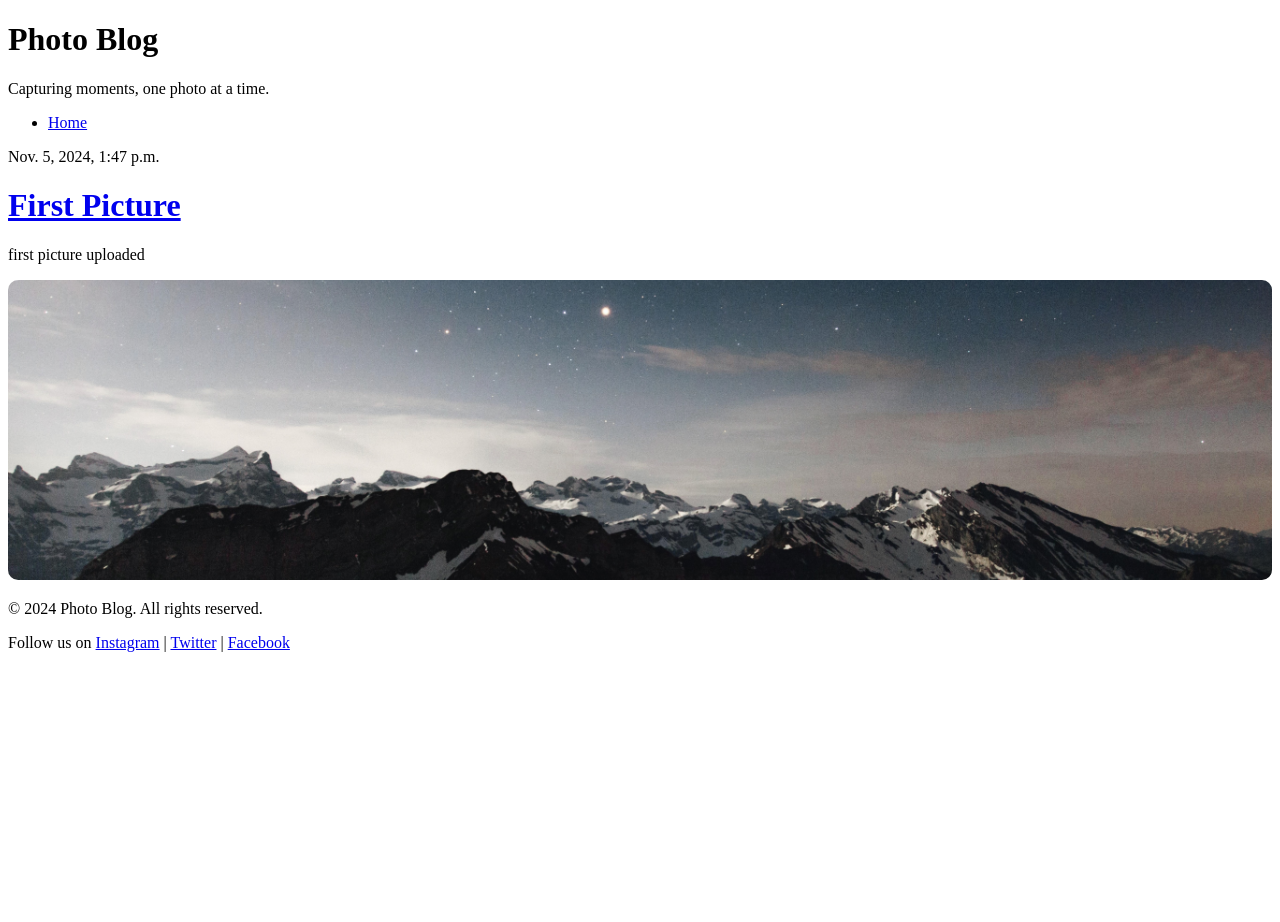
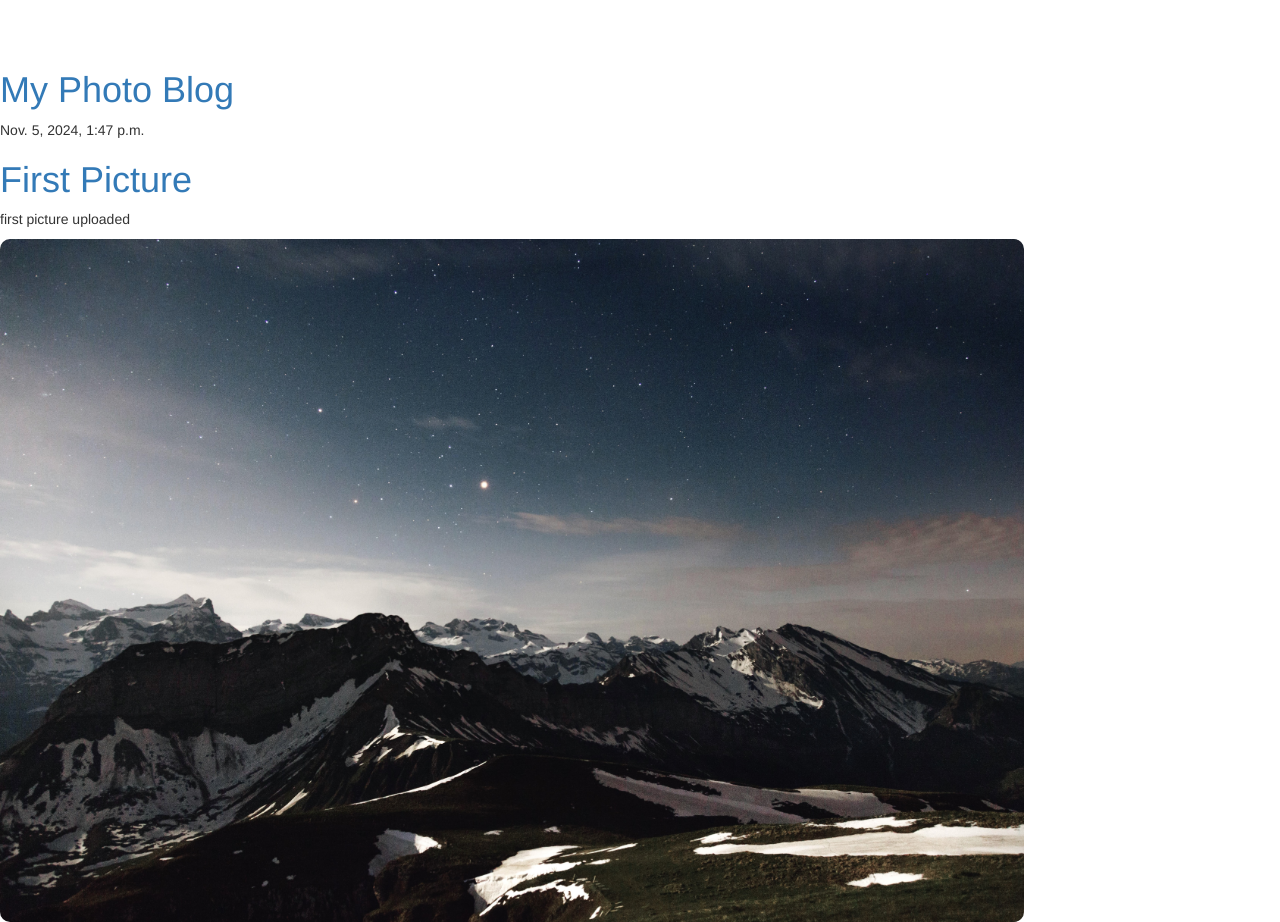
Before and after one commit to sekandarq/my-first-blog, a Django app: page / in a window 1280 px wide. Before the commit the page ends 652 px from the top, so only its background shows below. Run offline with Django 3.2, Linux system fonts and the light colour scheme; data comes from the database, SQL or seed files in the repository; some libraries are stand-ins or nearby versions.

Commit message:
Added CSS style to the blog

```diff
--- a/blog/static/css/blog.css
+++ /dev/null
@@ -1,7 +0,0 @@
-
-.blog-image-list{
-    width: 100%;
-    height: 300px;
-    object-fit: cover;
-    border-radius: 10px;
-}
--- a/blog/templates/blog/base.html
+++ b/blog/templates/blog/base.html
@@ -1,38 +1,39 @@
-<!-- blog/base.html -->
+<!-- blog/post_list.html -->
+{% load static %}
 <!DOCTYPE html>
-<html lang="en">
+
+<html>
     <head>
-    <meta charset="UTF-8">
-    <meta name="viewport" content="width=device-width, initial-scale=1.0">
-    <title>{% block title %}Photo Blog{% endblock %}</title>
-    {% load static %}
-    <link rel="stylesheet" href="{% static 'css/blog.css' %}">
+        <title>My Photo Blog</title>
+        <link rel="stylesheet" href="//maxcdn.bootstrapcdn.com/bootstrap/3.2.0/css/bootstrap.min.css">
+        <link rel="stylesheet" href="//maxcdn.bootstrapcdn.com/bootstrap/3.2.0/css/bootstrap-theme.min.css">
+
+        <link rel="stylesheet" href= "{% static 'css/blog.css' %}">
+
+        <style>
+            body {
+                padding-top: 50px;
+            }
+            .blog-image-list {
+                width: 80%;
+                height: auto;
+                border-radius: 10px;
+            }
+        </style>
+
     </head>
+
     <body>
-    <!-- Header Section -->
         <header>
-        <h1>Photo Blog</h1>
-        <p>Capturing moments, one photo at a time.</p>
-        <nav>
-            <ul>
-                <li><a href="{% url 'post_list' %}">Home</a></li>
-            </ul>
-        </nav>
+          <div>
+              <h1><a href="/"> My Photo Blog</a></h1>
+          </div>
         </header>
 
-    <!-- Main Content Section -->
         <main>
                 {% block content %}
-        <!-- The child template will inject the content here -->
-
-
                 {% endblock %}
         </main>
+    </body>
 
-    <!-- Footer Section -->
-    <footer>
-        <p>&copy; 2024 Photo Blog. All rights reserved.</p>
-        <p>Follow us on <a href="#">Instagram</a> | <a href="#">Twitter</a> | <a href="#">Facebook</a></p>
-    </footer>
-</body>
 </html>
--- a/blog/templates/blog/post_list.html
+++ b/blog/templates/blog/post_list.html
@@ -3,9 +3,9 @@
 {% load static %}
 
 
-
 {% block content %}
     {% for post in posts %}
+
         <div class="post">
             <div class="date">
                 {{ post.published_date }}
@@ -13,7 +13,7 @@
             <h1><a href="#">{{ post.title }}</a></h1>
             <p>{{ post.text|linebreaksbr }}</p>
             <!-- blog image -->
-            <img src="{{ post.image.url }}" class="blog-image-list" alt="{{ post.title }}">
+            <img src="{{ post.image.url }}" class="rounded blog-image-list" alt="{{ post.title }}">
         </div>
     {% endfor %}
 {% endblock %}
--- a/mysite/urls.py
+++ b/mysite/urls.py
@@ -13,17 +13,16 @@ Including another URLconf
     1. Import the include() function: from django.conf.urls import url, include
     2. Add a URL to urlpatterns:  url(r'^blog/', include('blog.urls'))
 """
-#from django.conf.urls import url
 from django.contrib import admin
 from django.urls import path
 from django.urls import path, include
 
 #added by me
+from django.conf import settings
 from django.conf.urls.static import static
-from django.conf import settings
 
 urlpatterns = [
-    #url(r'^admin/', admin.site.urls),
+
     path('admin/', admin.site.urls), # This line includes the admin site.
     path('', include('blog.urls')), # This line includes the blog.urls file.
 ]
```
Lines whose indentation alone changed are shown as unchanged.
